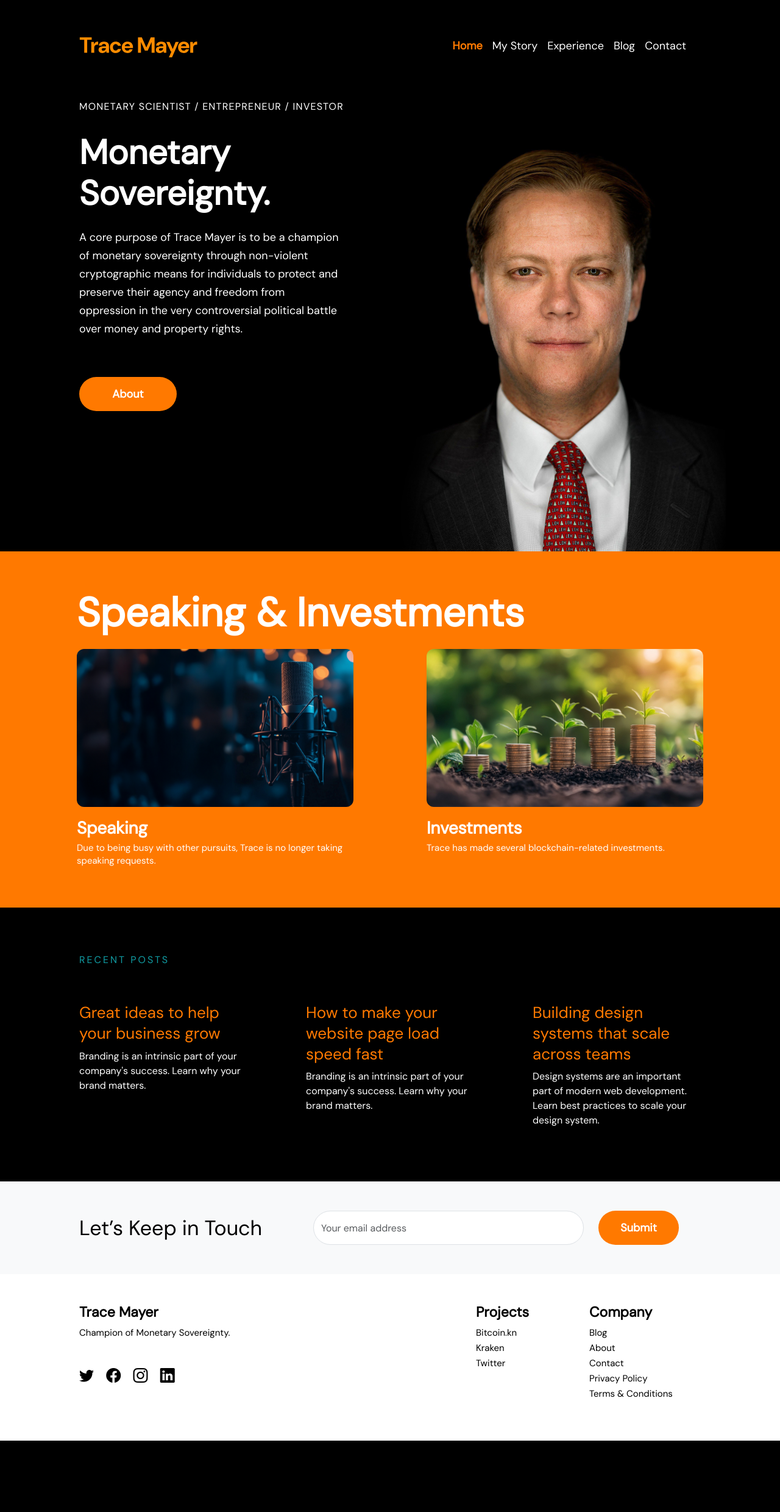
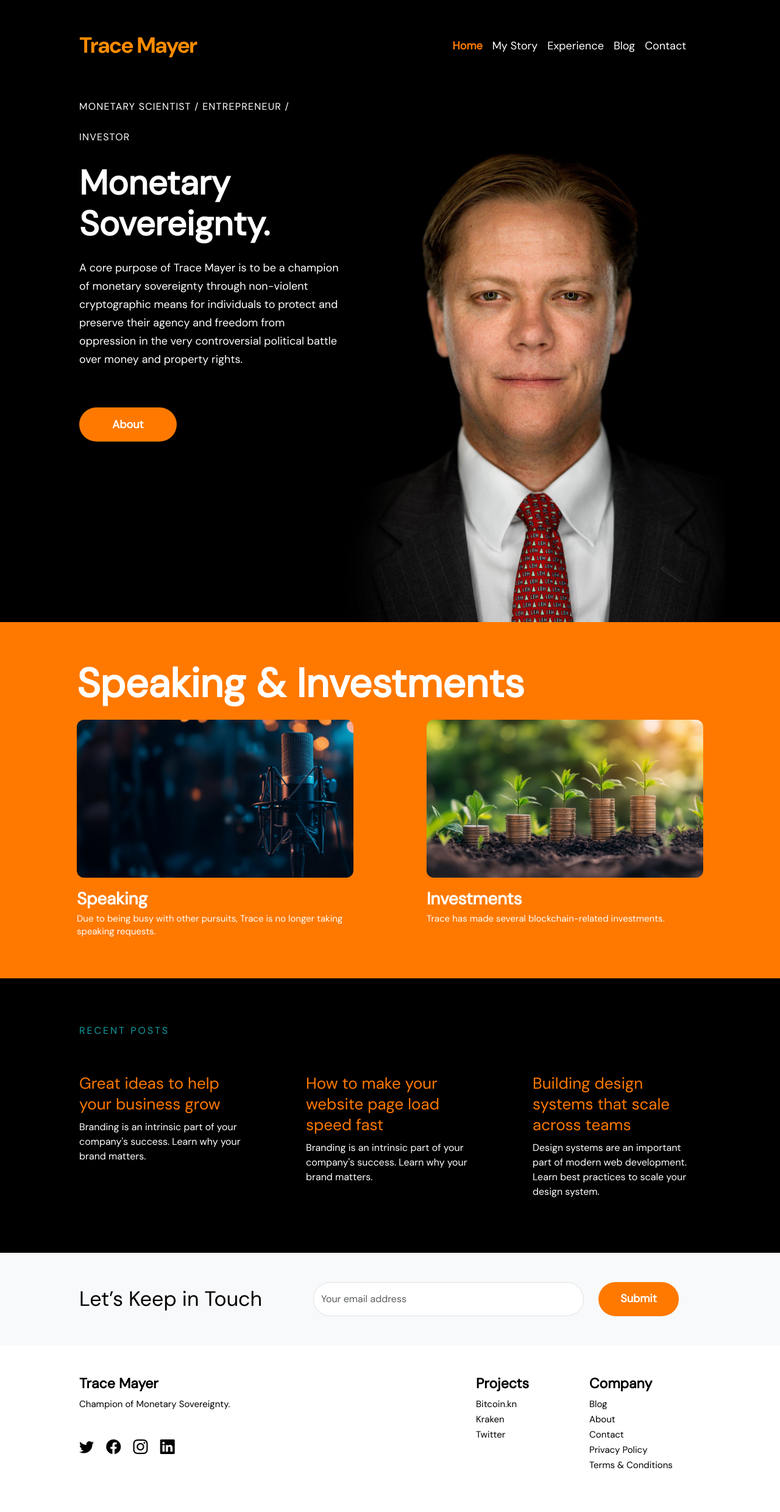
Before and after one commit to sunnankar/trace-mayer, a Jekyll site: the page built from index.markdown, in a window 1280 px wide. Shown: the whole page at 61% size. Built offline with Jekyll 4.4.1, drawn with Linux system fonts in a browser that asks for light colours; before the commit the page ends 2362 px from its top, so only the background shows below that.

Commit message:
Revert "change index page column width"
This reverts commit 9169536bf7cdbbafc55b50cf059895984678da28.

```diff
--- a/index.markdown
+++ b/index.markdown
@@ -11,7 +11,7 @@
     <div class="container main-contain d-flex align-items-start justify-content-center">
         <div class="row align-items-start w-100">
             <!-- Text Section -->
-            <div class="col-md-6 col-lg-6 text-start pb-md-5 px-md-5">
+            <div class="col-md-6 col-lg-5 text-start pb-md-5 px-md-5">
                 <p class="main-p1">MONETARY SCIENTIST / ENTREPRENEUR / INVESTOR</p>
                 <h2 class="fw-bold display-4 main-h2">Monetary Sovereignty.</h2>
                 <p class=" main-p2 mt-3 pb-5">
@@ -21,7 +21,7 @@
                 <form action="pages/story.html"><button type="submit" class="btn1" >About</button></form>
             </div>
             <!-- Image Section -->
-            <div class="col-md-6 col-lg-6 d-flex align-items-end justify-content-center p-0">
+            <div class="col-md-6 col-lg-7 d-flex align-items-end justify-content-center p-0">
                 <img src="assets/images/trace-mayer-home-hero-1.jpg" alt="Profile Image" class="img-fluid custom-image">
             </div>
         </div>
```
Also changed, not shown: 1 other file.
